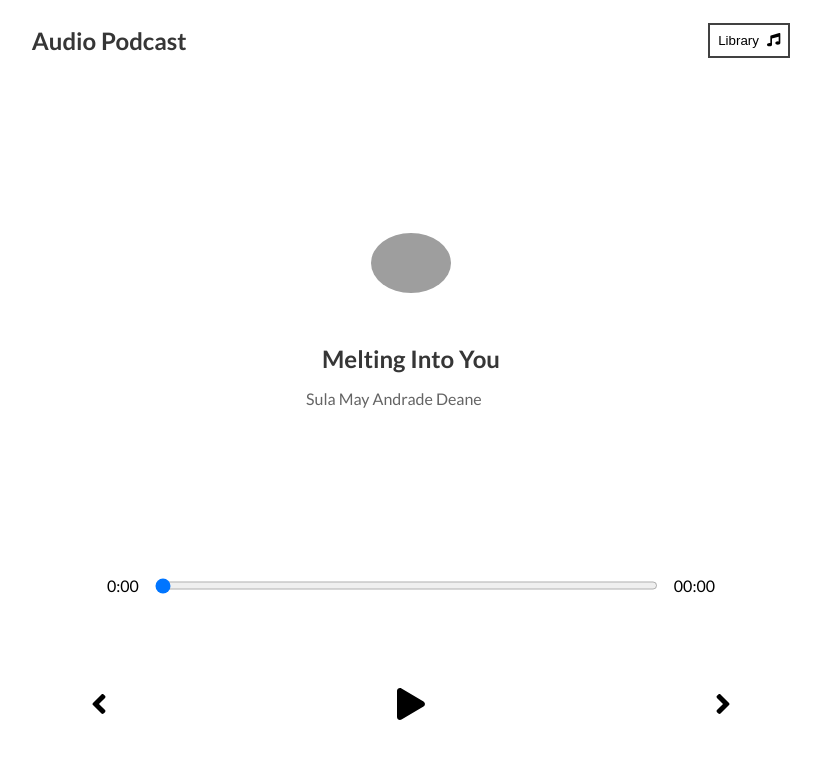
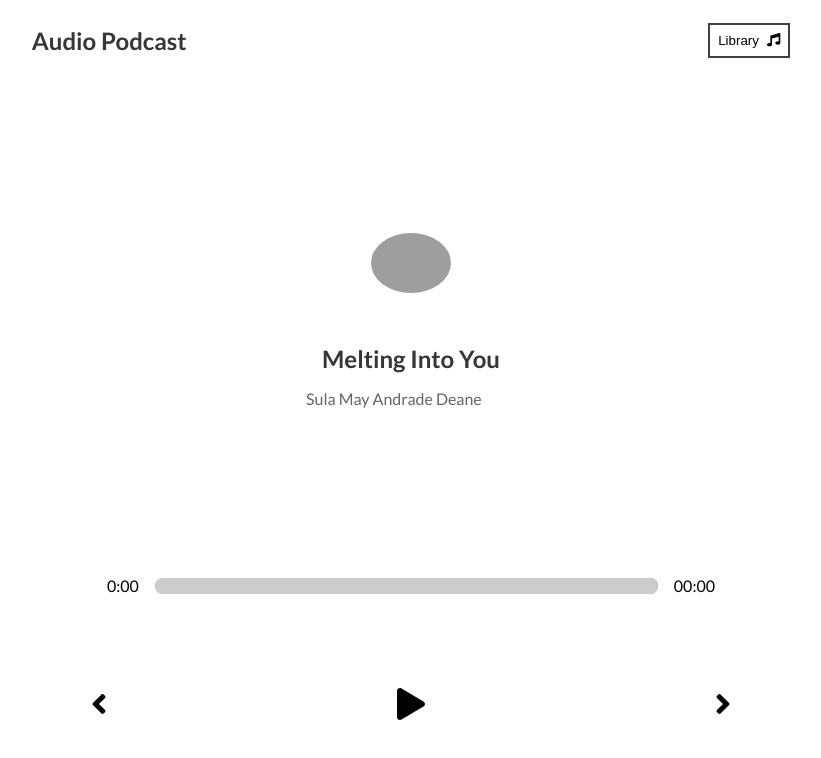
Before and after one commit to munirmahmud/audio-podcast, a React (Create React App) app: page / in a window 1280 px wide. Shown: the top 758 px of the page, without its empty margins (229-1050 px from the left). Built offline with nearby package versions, Linux system fonts and the light colour scheme; grey boxes are pictures that could not be loaded.

Commit message:
Removed player default style & added custom styles

```diff
--- a/src/App.js
+++ b/src/App.js
@@ -11,22 +11,28 @@
     const [isPlaying, setIsPlaying] = useState(false);
     const [libraryStatus, setLibraryStatus] = useState(false);
     const audioRef = useRef(null);
+    const [songInfo, setSongInfo] = useState({
+        currentTime: "0",
+        duration: 0,
+        sliderThumb: 0,
+    });
 
     const timeUpdateHandler = e => {
         const currentTime = e.target.currentTime,
             duration = e.target.duration;
 
+            // Calculate audio time
+            const roundedCurrent = Math.round(currentTime);
+            const roundedDuration = Math.round(duration);
+            const animation = Math.round((roundedCurrent / roundedDuration) * 100)
+
         setSongInfo({
             ...songInfo,
             currentTime,
-            duration
+            duration,
+            sliderThumb: animation
         });
     };
-
-    const [songInfo, setSongInfo] = useState({
-        currentTime: "0",
-        duration: 0
-    });
 
     return (
         <div className="app">
--- a/src/components/Player.js
+++ b/src/components/Player.js
@@ -57,12 +57,15 @@
         <div className="player">
             <div className="time-control">
                 <p>{timeFormat(songInfo.currentTime)}</p>
+                <div className="track" style={{background: `linear-gradient(to right, ${currentSong?.color[0]}, ${currentSong?.color[1]})`}}>
                     <input
                         min={0}
                         max={songInfo?.duration || 0 }
                         value={songInfo?.currentTime}
                         onChange={dragHandler}
                         type="range" />
+                    <div className="animate-track" style={{transform: `translateX(${songInfo?.sliderThumb}%)`}} />
+                </div>
                 <p>{songInfo.duration ? timeFormat(songInfo.duration) : "00:00"}</p>
             </div>
             <div className="play-control">
--- a/src/styles/_player.scss
+++ b/src/styles/_player.scss
@@ -8,10 +8,13 @@
   .time-control {
     width: 50%;
     display: flex;
+    align-items: center;
 
     input {
       width: 100%;
-      padding: 1rem 0rem;
+      -webkit-appearance: none;
+      background: transparent;
+      cursor: pointer;
     }
     p {
       padding: 1rem;
@@ -29,3 +32,33 @@
     }
   }
 }
+
+input[type="range"]:focus {
+  outline: none;
+}
+input[type="range"]::-webkit-slider-thumb {
+  -webkit-appearance: none;
+  height: 16px;
+  width: 16px;
+}
+
+.track {
+  background: pink;
+  width: 100%;
+  height: 1rem;
+  position: relative;
+  border-radius: 1rem;
+  overflow: hidden;
+}
+
+.animate-track {
+  position: absolute;
+  background: rgb(204, 204, 204);
+  width: 100%;
+  height: 100%;
+  top: 0;
+  left: 0;
+  transform: translateX(0%);
+  pointer-events: none;
+  transition: transform 0.5s linear;
+}
```
Lines whose indentation alone changed are shown as unchanged.
